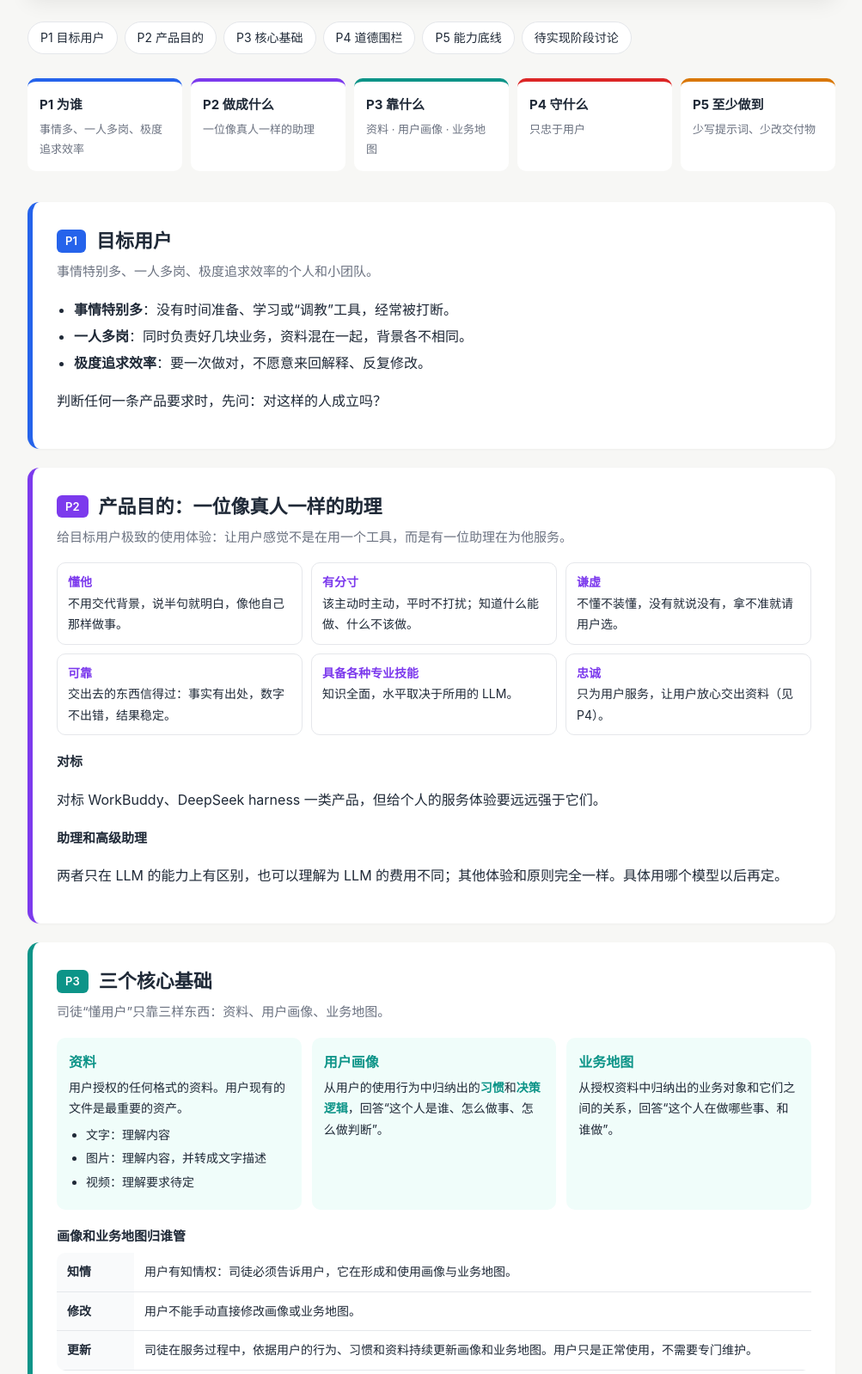
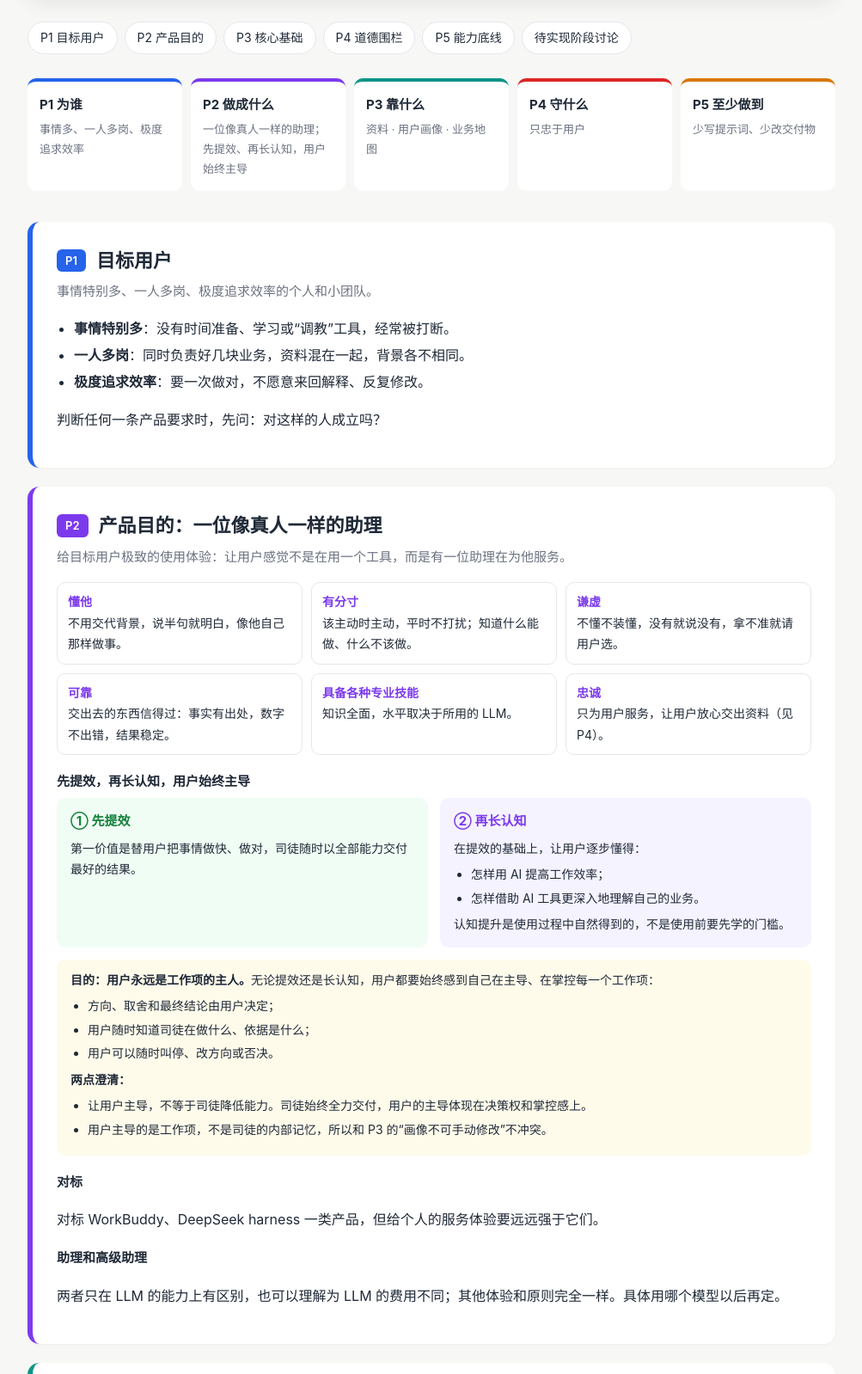
Before and after one commit to alangao2025-dev/javis-principles, a plain HTML site: page public/index.html in a window 1280 px wide. Shown: the part 347-1945 px from the top of the page at 86% size, without its empty margins (138-1141 px from the left). Drawn offline with Linux system fonts and the light colour scheme.

Commit message:
原则 P-v4：P2 增加先提效再长认知、用户主导

```diff
--- a/public/index.html
+++ b/public/index.html
@@ -3,7 +3,7 @@
 <head>
 <meta charset="UTF-8">
 <meta name="viewport" content="width=device-width, initial-scale=1">
-<title>司徒智能工作助手（Javis）｜产品原则 P-v3</title>
+<title>司徒智能工作助手（Javis）｜产品原则 P-v4</title>
 <style>
 :root{
   --ink:#1f2937;--muted:#6b7280;--line:#e5e7eb;--bg:#f7f7f5;--card:#fff;
@@ -68,7 +68,7 @@ footer{text-align:center;color:var(--muted);font-size:13px;margin-top:36px}
 <body>
 <header>
   <div class="wrap">
-    <span class="tag">PRODUCT PRINCIPLES · P-v3 · 2026-11-20</span>
+    <span class="tag">PRODUCT PRINCIPLES · P-v4 · 2026-11-20</span>
     <h1>司徒智能工作助手 产品原则<small>简称：司徒　｜　英文名：Javis（暂定）</small></h1>
     <p class="lead">这五条原则是司徒所有产品要求的出发点。每一条产品要求都必须能回到某条原则上找到依据。</p>
   </div>
@@ -86,7 +86,7 @@ footer{text-align:center;color:var(--muted);font-size:13px;margin-top:36px}
 
   <div class="overview">
     <div class="ov" style="border-color:var(--p1)"><b>P1 为谁</b>事情多、一人多岗、极度追求效率</div>
-    <div class="ov" style="border-color:var(--p2)"><b>P2 做成什么</b>一位像真人一样的助理</div>
+    <div class="ov" style="border-color:var(--p2)"><b>P2 做成什么</b>一位像真人一样的助理；先提效、再长认知，用户始终主导</div>
     <div class="ov" style="border-color:var(--p3)"><b>P3 靠什么</b>资料 · 用户画像 · 业务地图</div>
     <div class="ov" style="border-color:var(--p4)"><b>P4 守什么</b>只忠于用户</div>
     <div class="ov" style="border-color:var(--p5)"><b>P5 至少做到</b>少写提示词、少改交付物</div>
@@ -114,6 +114,18 @@ footer{text-align:center;color:var(--muted);font-size:13px;margin-top:36px}
       <div class="trait"><b>具备各种专业技能</b>知识全面，水平取决于所用的 LLM。</div>
       <div class="trait"><b>忠诚</b>只为用户服务，让用户放心交出资料（见 P4）。</div>
     </div>
+    <h3>先提效，再长认知，用户始终主导</h3>
+    <div class="cols">
+      <div class="box ok-box"><h4>① 先提效</h4>第一价值是替用户把事情做快、做对，司徒随时以全部能力交付最好的结果。</div>
+      <div class="box" style="background:#f5f3ff"><h4 style="color:var(--p2)">② 再长认知</h4>在提效的基础上，让用户逐步懂得：
+        <ul><li>怎样用 AI 提高工作效率；</li><li>怎样借助 AI 工具更深入地理解自己的业务。</li></ul>
+        认知提升是使用过程中自然得到的，不是使用前要先学的门槛。</div>
+    </div>
+    <div class="note"><b>目的：用户永远是工作项的主人。</b>无论提效还是长认知，用户都要始终感到自己在主导、在掌控每一个工作项：
+      <ul><li>方向、取舍和最终结论由用户决定；</li><li>用户随时知道司徒在做什么、依据是什么；</li><li>用户可以随时叫停、改方向或否决。</li></ul>
+      <b>两点澄清：</b>
+      <ul><li>让用户主导，不等于司徒降低能力。司徒始终全力交付，用户的主导体现在决策权和掌控感上。</li>
+      <li>用户主导的是工作项，不是司徒的内部记忆，所以和 P3 的“画像不可手动修改”不冲突。</li></ul></div>
     <h3>对标</h3>
     <p>对标 WorkBuddy、DeepSeek harness 一类产品，但给个人的服务体验要远远强于它们。</p>
     <h3>助理和高级助理</h3>
@@ -189,8 +201,8 @@ footer{text-align:center;color:var(--muted);font-size:13px;margin-top:36px}
   </div>
 
   <footer>
-    司徒智能工作助手（Javis）· 产品原则 P-v3 · 2026-11-20<br>
-    变更记录：P-v1 初版 → P-v2 命名、专业技能、决策逻辑、图片/视频、远端边界、模板底线 → P-v3 忠诚的对象和范围、手机入口、团队共享、画像知情权、区分原则与实现
+    司徒智能工作助手（Javis）· 产品原则 P-v4 · 2026-11-20<br>
+    变更记录：P-v1 初版 → P-v2 命名、专业技能、决策逻辑、图片/视频、远端边界、模板底线 → P-v4 忠诚的对象和范围、手机入口、团队共享、画像知情权、区分原则与实现
   </footer>
 </div>
 </body>
```
